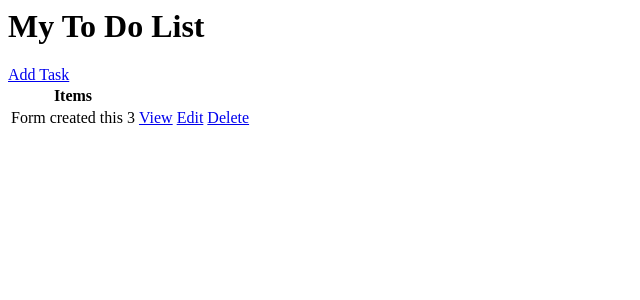
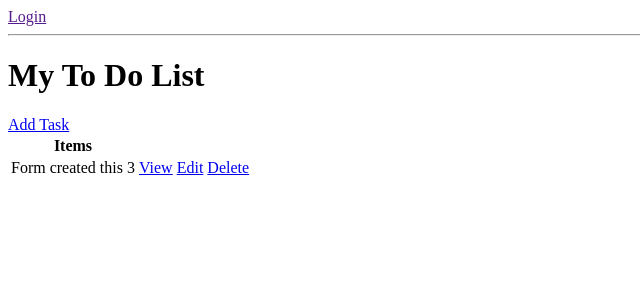
Before and after one commit to kdkp07/django-todo-app, a Django app: page / in a window 1280 px wide. Shown: the top 300 px of the page, without its empty margins (0-640 px from the left). Run offline with Django 4.2, Linux system fonts and the light colour scheme; data comes from the database, SQL or seed files in the repository; both versions use the stored data as it was after the commit.

Commit message:
Wrote views for user login

```diff
--- a/base/templates/base/task_list.html
+++ b/base/templates/base/task_list.html
@@ -1,3 +1,11 @@
+{% if request.user.is_authenticated  %}
+    <p>{{request.user}}</p>
+    <a href="">Logout</a>
+    {% else %}
+    <a href="">Login</a>
+{% endif %}
+
+<hr>
 <h1>My To Do List</h1>
 <a href="{% url 'task-create' %}">Add Task</a>
 
--- a/base/urls.py
+++ b/base/urls.py
@@ -1,10 +1,11 @@
 from unicodedata import name
 from django.urls import path
 
-from .views import TaskList ,TaskDetail , TaskCreate,TaskUpdate,DeleteView
+from .views import CustomLoginView, TaskList ,TaskDetail , TaskCreate,TaskUpdate,DeleteView
 
 
 urlpatterns = [
+    path('login',CustomLoginView.as_view(),name='login'),
     path('',TaskList.as_view(),name='tasks'),
     path('task/<int:pk>/',TaskDetail.as_view(),name='task'),
     path('create-task/',TaskCreate.as_view(),name='task-create'),
--- a/base/views.py
+++ b/base/views.py
@@ -3,9 +3,20 @@ from django.views.generic.list import ListView
 from django.views.generic.detail import DetailView
 from django.views.generic.edit import CreateView , UpdateView,DeleteView
 from django.urls import reverse_lazy
+
+from django.contrib.auth.views import LoginView
+
 from .models import Task
 
 # Create your views here.
+class CustomLoginView(LoginView):
+    template_name = 'base/login.html'
+    fields = '__all__'
+    redirect_authenticated_user = True
+
+    def get_success_url(self):
+        return reverse_lazy('tasks')
+
 class TaskList(ListView):
     model = Task
     context_object_name ='tasks'
```
Also changed, not shown: db.sqlite3.
